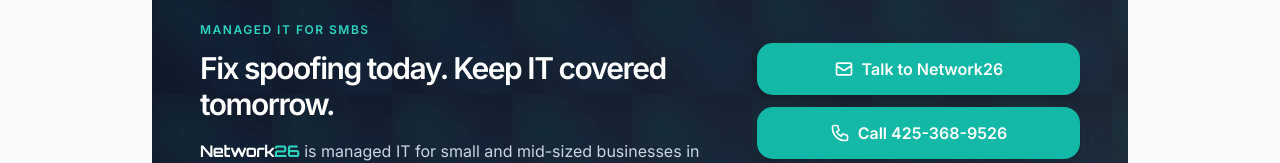
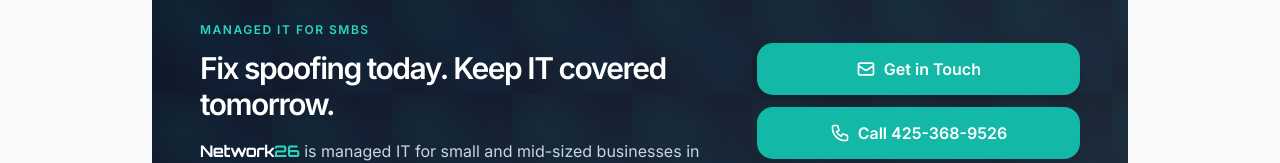
Before and after one commit to greglepage/spoof, a website: page index.html in a window 1280 px wide. Shown: the part 1563-1726 px from the top of the page. Drawn offline with nearby package versions, Linux system fonts and the light colour scheme.

Commit message:
Set default CTA button text to Get in Touch

```diff
--- a/index.html
+++ b/index.html
@@ -386,7 +386,7 @@
               <svg xmlns="http://www.w3.org/2000/svg" class="w-5 h-5 shrink-0" fill="none" viewBox="0 0 24 24" stroke="currentColor">
                 <path stroke-linecap="round" stroke-linejoin="round" stroke-width="2" d="M3 8l7.89 5.26a2 2 0 002.22 0L21 8M5 19h14a2 2 0 002-2V7a2 2 0 00-2-2H5a2 2 0 00-2 2v10a2 2 0 002 2z" />
               </svg>
-              <span id="cta-contact-btn-text">Talk to Network26</span>
+              <span id="cta-contact-btn-text">Get in Touch</span>
             </a>
             <a href="tel:4253689526" class="touch-target inline-flex items-center justify-center gap-x-2 w-full px-7 py-3.5 text-base font-semibold rounded-2xl teal-btn shadow-lg text-center">
               <svg xmlns="http://www.w3.org/2000/svg" class="w-5 h-5 shrink-0" fill="none" viewBox="0 0 24 24" stroke="currentColor">
```
